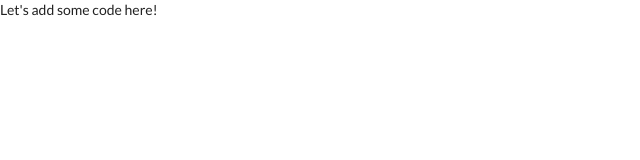
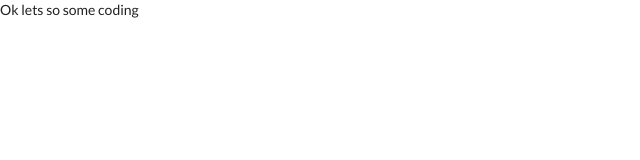
Before and after one commit to PeterGemmell/News_App, a React (Create React App) app: page / in a window 1280 px wide. Shown: the top 160 px of the page, without its empty margins (0-640 px from the left). Built offline with nearby package versions, Linux system fonts and the light colour scheme.

Commit message:
jack commit

```diff
--- a/src/App.js
+++ b/src/App.js
@@ -1,7 +1,7 @@
 import React from "react";
 
 function App() {
-  return <div> Let's add some code here! </div>;
+  return <div> Ok lets so some coding </div>;
 }
 
 export default App;
```
